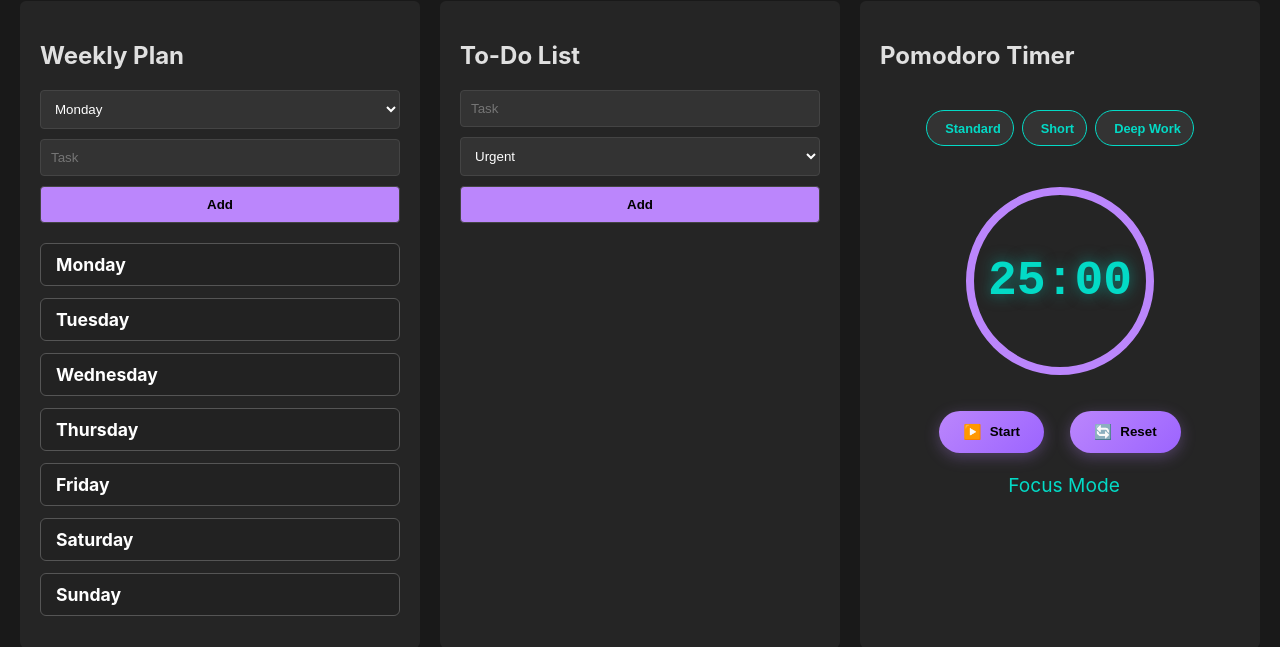
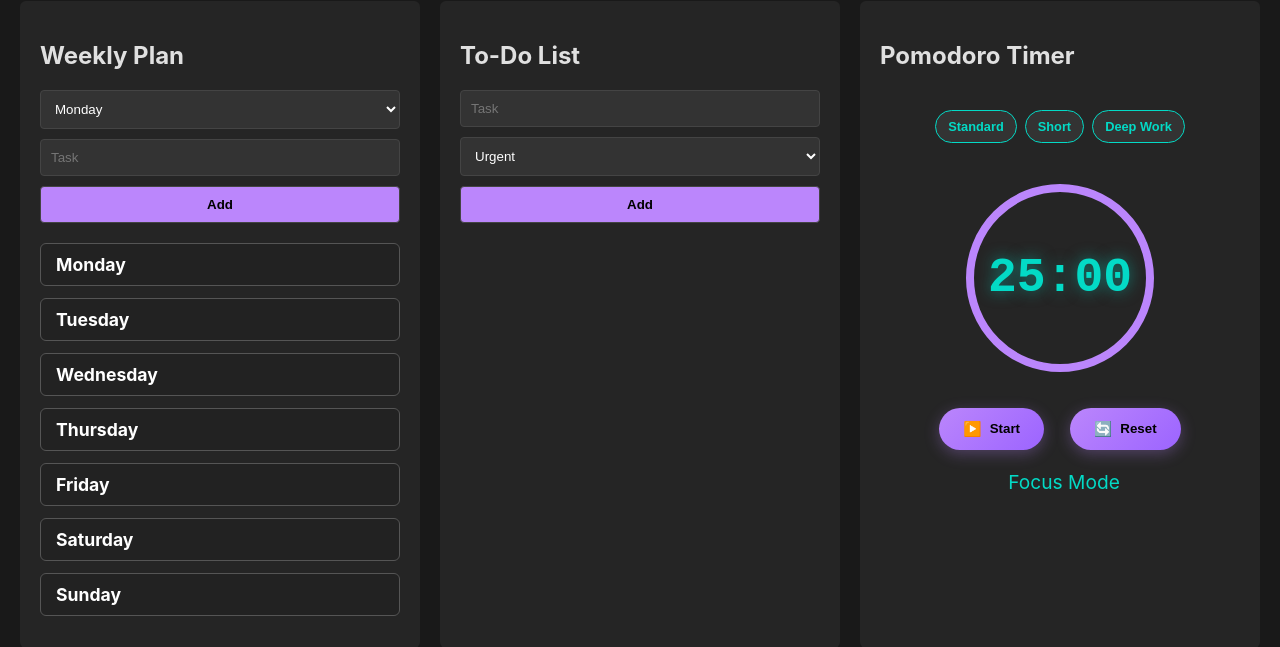
Before and after one commit to Croissant0099/NewZonary, a Flask app: page / in a window 1280 px wide; the page is wider, and only the part inside the window is pictured. Shown: the part 348-995 px from the top of that part. Run offline with Flask 3, Linux system fonts and the light colour scheme; data that the repository does not hold is empty.

Commit message:
Emoji fix 3.0

```diff
--- a/templates/index.html
+++ b/templates/index.html
@@ -126,13 +126,13 @@
       <div class="pomodoro-container">
         <div class="preset-buttons">
           <button class="preset-btn" data-minutes="25">
-            <span class="emoji"> </span>Standard
+            </span>Standard
           </button>
           <button class="preset-btn" data-minutes="15">
-            <span class="emoji"> </span>Short
+            </span>Short
           </button>
           <button class="preset-btn" data-minutes="50">
-            <span class="emoji"> </span>Deep Work
+            </span>Deep Work
           </button>
         </div>
 
```
